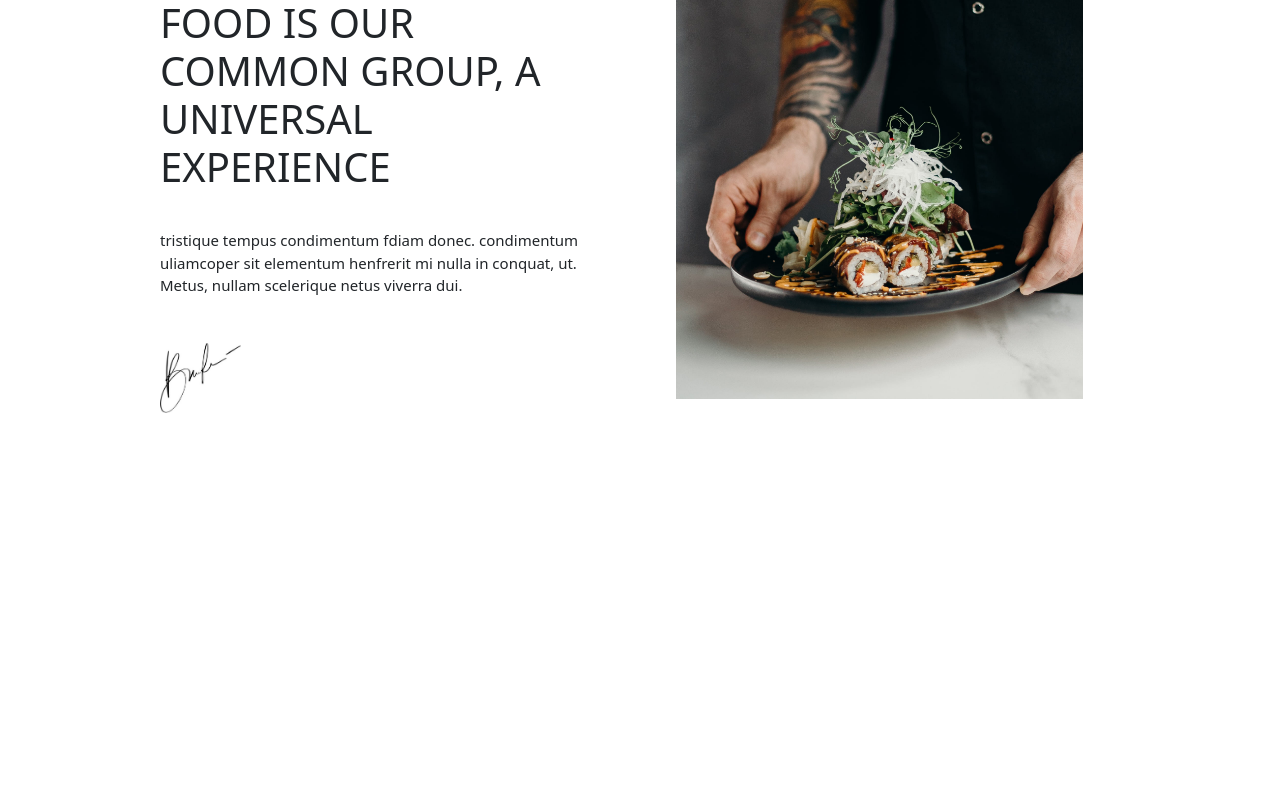
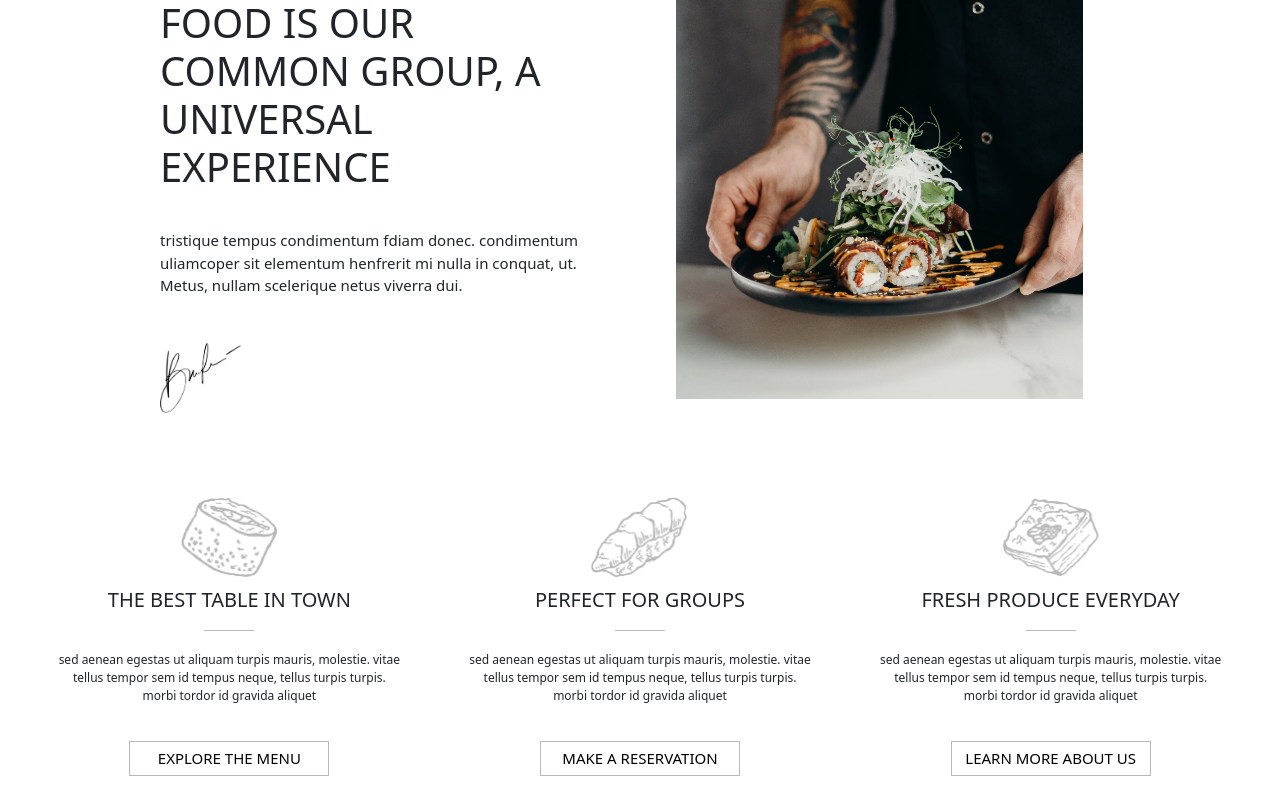
Before and after one commit to LeonardoContino/proj-html-vuejs, a Vue app: page / in a window 1280 px wide. Shown: the part 927-1727 px from the top of the page. Before the commit the page ends 1350 px from the top, so only its background shows below. Built offline with nearby package versions, Linux system fonts and the light colour scheme.

Commit message:
aggiunto props

```diff
--- a/src/components/main/aboutUs.vue
+++ b/src/components/main/aboutUs.vue
@@ -0,0 +1,58 @@
+<script>
+export default{
+    props:{
+        imgCard : String,
+        titleCard: String,
+        textCard: String,
+        btn: String
+    }
+}
+</script>
+
+
+<template>
+
+
+
+        <div class="col d-flex flex-column align-items-center">
+            <img class="img-card" :src="imgCard" alt=""/>
+            <h4>{{ titleCard }}</h4>
+            <div class="s-border"></div>
+            <p class="text-center">{{ textCard }}</p>
+            <a href="#">{{ btn }}</a>
+
+        </div>
+
+</template>
+
+
+<style scoped lang="scss">
+
+
+    .img-card{
+        width: 100px;
+    }
+    a{
+        padding: 5px 10px;
+        text-align: center;
+        font-size: 15px;
+        text-decoration: none;
+        color: black;
+        border: 1px solid #B9B9B8;
+        width: 200px;
+
+     }
+    h4{
+        font-size: 20px;
+        padding: 10px;
+    }
+    p{
+        font-size: 12px;
+        padding: 20px;
+    }
+    .s-border{
+        border-bottom: 1px solid #B9B9B8;
+        width: 50px;
+    }
+
+</style>
--- a/src/components/main/universalExp.vue
+++ b/src/components/main/universalExp.vue
@@ -1,13 +1,35 @@
 <script>
-
+import aboutUs from './aboutUs.vue';
 
 export default{
+    components: {aboutUs},
     data(){
         return{
             subtitle: 'HAC TELLUS, FELIS RISUS AT mattis mattis. eget euismod semper eget tortor, donec amet, blandit. tristique facilisi faucibus elementum feugiat in nam in ffeugiat. ipsum idio etiam duis facilisis amet vulputate',
             title: 'FOOD IS OUR COMMON GROUP, A UNIVERSAL EXPERIENCE',
             text: 'tristique tempus condimentum fdiam donec. condimentum uliamcoper sit elementum henfrerit mi nulla in conquat, ut. Metus, nullam scelerique netus viverra dui.',
-            img: '/images/info22x.jpg'
+            img: '/images/info22x.jpg',
+
+            sushiCard:[
+                {
+                    imgCard: '/images/sushi-1.png',
+                    titleCard: 'THE BEST TABLE IN TOWN',
+                    textCard: 'sed aenean egestas ut aliquam turpis mauris, molestie. vitae tellus tempor sem id tempus neque, tellus turpis turpis. morbi tordor id gravida aliquet',
+                    btn: 'EXPLORE THE MENU'
+                },
+                {
+                    imgCard: '/images/sushi-2.png',
+                    titleCard: 'PERFECT FOR GROUPS',
+                    textCard: 'sed aenean egestas ut aliquam turpis mauris, molestie. vitae tellus tempor sem id tempus neque, tellus turpis turpis. morbi tordor id gravida aliquet',
+                    btn: 'MAKE A RESERVATION'
+                },
+                {
+                    imgCard: '/images/sushi-3.png',
+                    titleCard: 'FRESH PRODUCE EVERYDAY',
+                    textCard: 'sed aenean egestas ut aliquam turpis mauris, molestie. vitae tellus tempor sem id tempus neque, tellus turpis turpis. morbi tordor id gravida aliquet',
+                    btn: 'LEARN MORE ABOUT US'
+                }
+            ]
         }
     }
 }
@@ -26,6 +48,15 @@ export default{
             <img class="p-4 img-exp img-fluid" :src="img" alt="">
         </div>
     </div>
+
+    <div class="row row-cols-3 justify-content-center p-4 sushi-card">
+    <aboutUs v-for="sushi in sushiCard" :key="sushi.titleCard"
+    :imgCard="sushi.imgCard"
+    :titleCard="sushi.titleCard"
+    :textCard="sushi.textCard"
+    :btn="sushi.btn"
+    ></aboutUs>
+</div>
 </template>
 
 
@@ -58,4 +89,9 @@ export default{
 
 
 }
+.sushi-card{
+    margin: 0;
+    margin-top: 100px;
+}
+
 </style>
```
Also changed, not shown: src/components/main/cards.vue (added).
